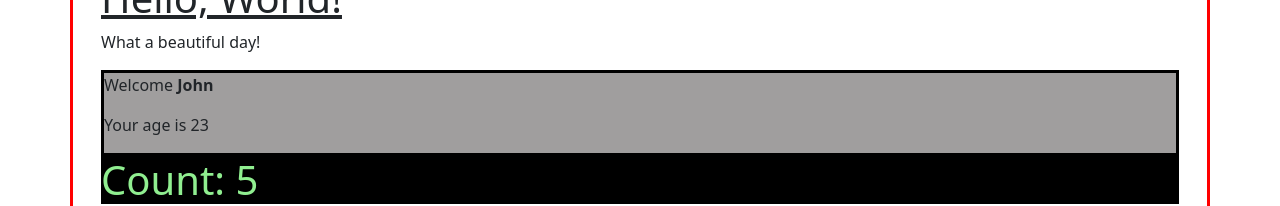
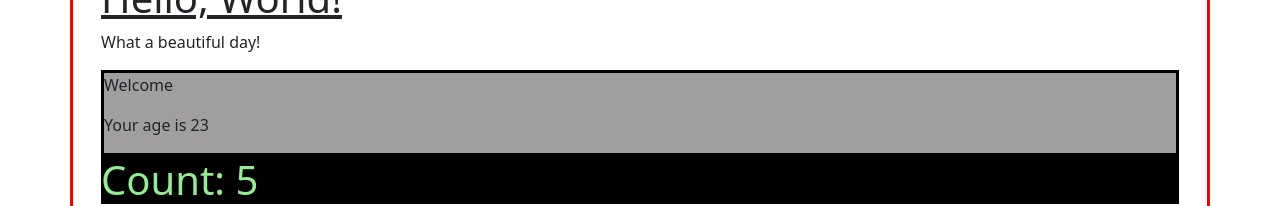
Before and after one commit to maxuel99/react-exercises, a React (Create React App) app: page / in a window 1280 px wide. Shown: the part 142-348 px from the top of the page. Built offline with nearby package versions, Linux system fonts and the light colour scheme.

Commit message:
add function-components-01

```diff
--- a/src/Welcome.js
+++ b/src/Welcome.js
@@ -1,24 +1,35 @@
 import React from "react";
 import { Age } from "./Age";
 
-export class Welcome extends React.Component {
-    render() {
-        const name = 'John'
-        return (
-            <div className="welcome mx-3">
-                <p>Welcome <strong>{this.props.name}</strong></p>
-                {this.props.age && this.props.age > 18 && this.props.age < 65 && name === 'John' &&
-                <Age age={this.props.age}/>}
-            </div>
-        )
-    }
-}
+// export class Welcome extends React.Component {
+//     render() {
+//         const name = 'John'
+//         return (
+//             <div className="welcome mx-3">
+//                 <p>Welcome <strong>{this.props.name}</strong></p>
+//                 {this.props.age && this.props.age > 18 && this.props.age < 65 && name === 'John' &&
+//                 <Age age={this.props.age}/>}
+//             </div>
+//         )
+//     }
+// }
 
 //What happens if no name prop is passed to the Welcome component?
 //nothing is displayed in HTML
 
 //Can you set a default value for the name prop?
 
-Welcome.defaultProps = {
-    name: 'John'
+// Welcome.defaultProps = {
+//     name: 'John'
+// }
+
+export function Welcome(props) {
+    const name = 'John'
+    return (
+        <div className="welcome mx-3">
+            <p>Welcome <strong>{props.name}</strong></p>
+            {props.age && props.age > 18 && props.age < 65 && name === 'John' &&
+            <Age age={props.age}/>}
+        </div>
+     );
 }
```
